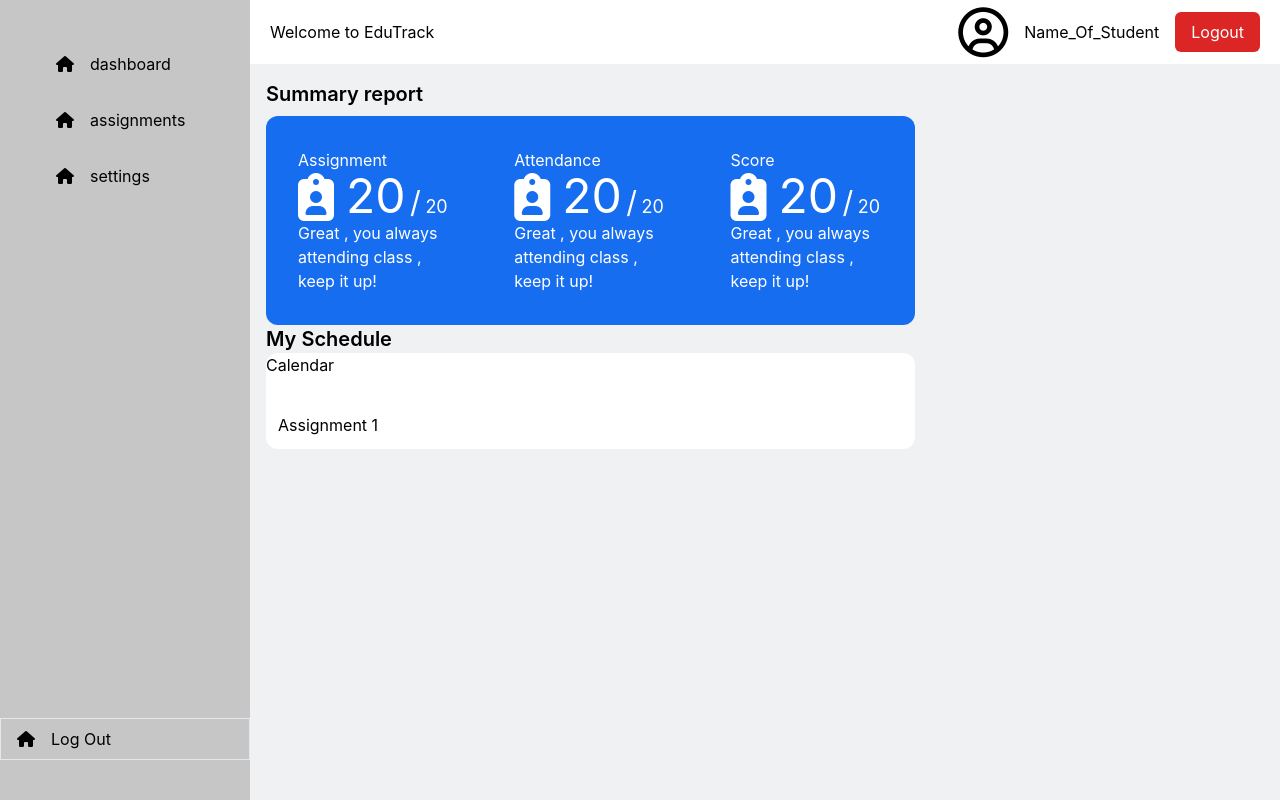
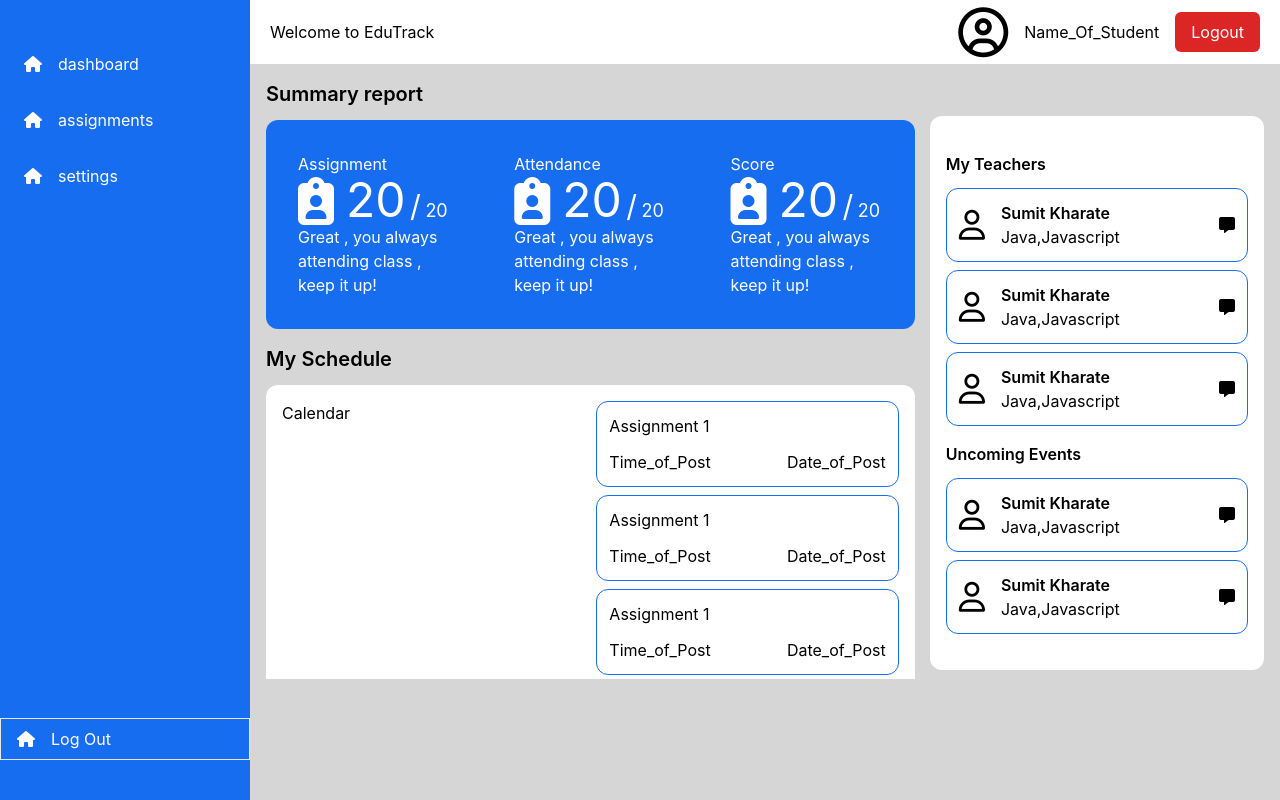
Before and after one commit to AnshulKahar2729/Assignment-grading-and-management-system, a React (Create React App) app in the folder packages/client/: page /dashboard/student in a window 1280 px wide. Built offline with nearby package versions, Linux system fonts and the light colour scheme.

Commit message:
Added student assignment section

```diff
--- a/packages/client/src/components/student/StudentSidebar.jsx
+++ b/packages/client/src/components/student/StudentSidebar.jsx
@@ -30,15 +30,15 @@ const StudentSidebar = () => {
   };
 
   return (
-    <div className='py-10 h-screen flex flex-col justify-between sidebar'>
-      <div className='ml-8 flex flex-col gap-2'>
+    <div className='py-10 h-screen flex flex-col justify-between sidebar bg-[#176DEF] text-white'>
+      <div className='flex flex-col gap-2'>
         {NAV.map((item) => (
           <Link to={item.link} key={item.title}>
             <div
               onClick={() => handleClick(item.title)}
               className={`flex items-center gap-4 px-6 py-3 rounded-l-xl nav-item ${
                 item.title === selectedItem
-                  ? 'bg-[#F0F1F3]'
+                  ? 'bg-[#d6d6d6]'
                   : 'bg-transparent'
               }`}
               id={item.title}
--- a/packages/client/src/index.css
+++ b/packages/client/src/index.css
@@ -21,6 +21,16 @@ html{
   padding: 0;
   box-sizing: border-box;
 }
+
+.hideScrollbar {
+  scrollbar-width: none;
+  -ms-overflow-style: none;
+
+  &::-webkit-scrollbar {
+    display: none;
+  }
+}
+
 .custom-container{
   max-width: 1200px;
 
@@ -34,10 +44,10 @@ html{
   background-color: rgba(128, 128, 128, 0.447);
 }
 
-@media (min-width:450px) {
+@media (min-width:640px) {
 .main-layout{
   display: grid;
-  grid-template-columns: 200px 1fr;
+  grid-template-columns: 1fr;
 }
 
 }
@@ -49,10 +59,11 @@ html{
     display: grid;
     grid-template-columns: 250px 1fr;
   }
+}
+/* md  */
+@media (min-width:768px) {
 
 }
-/* md  */
-@media (min-width:768px) {}
 /* lg  */
 @media (min-width:1024px) {}
 /* xl  */
--- a/packages/client/src/pages/student/StudentAssignments.jsx
+++ b/packages/client/src/pages/student/StudentAssignments.jsx
@@ -5,8 +5,57 @@ import StudentSidebarLayout from '../../layout/student/StudentSidebarLayout'
 const StudentAssignments = () => {
   return (
     <MainLayout>
-        <StudentSidebarLayout/>
-        <div className='bg-blue-500'>Student Ass</div>
+      <StudentSidebarLayout/>
+      <div className='bg-[#d6d6d6] lg:flex xl:flex-row p-4 gap-4 w-full h-screen overflow-hidden hideScrollbar'>
+
+      <div className='lg:w-[50%] h-full w-full rounded-lg bg-white flex flex-col gap-3 overflow-hidden'>
+        <p className='w-full text-center text-white border-b p-4 border-[#176DEF] bg-[#176DEF] font-bold'>Pending Submissions</p>
+        <div className='hideScrollbar flex px-4 flex-col gap-3 w-full overflow-y-auto rounded-lg scrollbar-hidden h-[300px] sm:h-[450px] xl:h-[598px]'>
+          <div>
+            <div className='border-b-2 p-4 border-blue-100'>
+              <p><span className='text-gray-600'>Title:</span> <span className='font-bold'>Assignment_Name</span></p>
+              <div className='flex justify-between items-center'>
+                <button className='mt-2 py-1 px-4 text-white text-sm bg-blue-600 hover:bg-blue-700 transition-all rounded-sm'>SUBMIT</button>
+                <p>Last Date: <span className='text-red-600'>28th Jan</span></p>
+              </div>
+            </div>
+
+            <div className='border-b-2 p-4 border-blue-100'>
+              <p><span className='text-gray-600'>Title:</span> <span className='font-bold'>Assignment_Name</span></p>
+              <div className='flex justify-between items-center'>
+                <button className='mt-2 py-1 px-4 text-white text-sm bg-blue-600 hover:bg-blue-700 transition-all rounded-sm'>SUBMIT</button>
+                <p>Last Date: <span className='text-red-600'>28th Jan</span></p>
+              </div>
+            </div>
+          </div>
+        </div>
+      </div>
+
+
+
+      <div className='lg:w-[50%] w-full rounded-lg bg-white flex flex-col gap-3 overflow-hidden'>
+        <p className='w-full text-center text-white border-b p-4 border-[#176DEF] bg-[#176DEF] font-bold'>Recent Submissions</p>
+        <div className='hideScrollbar flex px-4 flex-col gap-3 w-full overflow-y-auto rounded-lg scrollbar-hidden h-[300px] sm:h-[450px] xl:h-[598px]'>
+          <div>
+            <div className='border-b-2 p-4 border-blue-100'>
+              <p><span className='text-gray-600'>Title:</span> <span className='font-bold'>Assignment_Name</span></p>
+              <div className='flex justify-between items-center'>
+                <button className='mt-2 py-1 px-4 text-white text-sm bg-blue-600 hover:bg-blue-700 transition-all rounded-sm'>Download</button>
+                <p>Submission Date: <span className='text-red-600'>28th Jan</span></p>
+              </div>
+            </div>
+
+            <div className='border-b-2 p-4 border-blue-100'>
+              <p><span className='text-gray-600'>Title:</span> <span className='font-bold'>Assignment_Name</span></p>
+              <div className='flex justify-between items-center'>
+                <button className='mt-2 py-1 px-4 text-white text-sm bg-blue-600 hover:bg-blue-700 transition-all rounded-sm'>Download</button>
+                <p>Submission Date: <span className='text-red-600'>28th Jan</span></p>
+              </div>
+            </div>
+          </div>
+        </div>
+      </div>
+    </div>
     </MainLayout>
   )
 }
--- a/packages/client/src/pages/student/StudentDashboard.jsx
+++ b/packages/client/src/pages/student/StudentDashboard.jsx
@@ -6,7 +6,7 @@ const StudentDashboard = () => {
   return (
     <MainLayout>
       <StudentSidebarLayout />
-      <div className='bg-[#F0F1F3]'>
+      <div className='bg-[#d6d6d6] h-screen overflow-hidden'>
         <div className='w-full bg-white h-16 flex flex-row items-center justify-between px-5 '>
           <div className=''>Welcome to EduTrack</div>
           <div className='flex flex-row gap-4 items-center'>
@@ -18,11 +18,12 @@ const StudentDashboard = () => {
           </div>
         </div>
 
-        <div className='flex flex-row justify-between m-4'>
-          <div className='flex flex-col'>
-            <div className='flex flex-col gap-2'>
+        <div className='p-4 h-[631px] '>
+        <div className='flex flex-col xl:flex-row justify-between h-full overflow-y-scroll hideScrollbar'>
+          <div className='flex flex-col xl:w-[65%] w-full gap-4'>
+            <div className='flex flex-col gap-3'>
               <p className='text-xl font-semibold'>Summary report</p>
-              <section className=' grid grid-cols-3 bg-[#176DEF] text-white rounded-xl lg:w-[65%] w-full'>
+              <section className=' grid grid-cols-3 bg-[#176DEF] text-white rounded-xl w-full'>
                 <div className='p-8'>
                   <p>Assignment</p>
                   <div className='flex flex-row items-center gap-3'>
@@ -58,24 +59,79 @@ const StudentDashboard = () => {
                 </div>
               </section>
             </div>
-            <div className='flex flex-col'>
+            <div className='flex flex-col gap-3'>
               <p className='text-xl font-semibold'>My Schedule</p>
-              <section className='grid grid-rows-1 sm:grid-rows-2 bg-white text-black rounded-xl w-full lg:w-[65%]'>
+              <section className='grid grid-cols-1 lg:grid-cols-2 gap-4 lg:gap-3 bg-white text-black rounded-xl w-full p-4'>
                 <div>Calendar</div>
-                <div>
-                  <div className='p-3'>
+                <div className='flex flex-col gap-2'>
+                  <div className='p-3 flex flex-col gap-3 border border-[#176DEF] rounded-xl'>
                     <p>Assignment 1</p>
-                    <p><span></span> <span></span></p>
+                    <p className='flex flex-row justify-between'><span>Time_of_Post</span> <span>Date_of_Post</span></p>
+                  </div>
+                  <div className='p-3 flex flex-col gap-3 border border-[#176DEF] rounded-xl'>
+                    <p>Assignment 1</p>
+                    <p className='flex flex-row justify-between'><span>Time_of_Post</span> <span>Date_of_Post</span></p>
+                  </div>
+                  <div className='p-3 flex flex-col gap-3 border border-[#176DEF] rounded-xl'>
+                    <p>Assignment 1</p>
+                    <p className='flex flex-row justify-between'><span>Time_of_Post</span> <span>Date_of_Post</span></p>
                   </div>
                 </div>
               </section>
             </div>
           </div>
-          <div className=''>
-            <section></section>
-            <section></section>
+          <div className='mt-9 w-full xl:w-[33.5%] bg-white rounded-xl h-fit px-4 py-9 flex flex-col gap-4'>
+            <section className='flex flex-col gap-3 '>
+              <p className='text-[16px] font-semibold'>My Teachers</p>
+              <div className='flex flex-col w-full gap-2 overflow-y-scroll hideScrollbar'>
+                <div className='p-3 flex flex-row items-center justify-between gap-3 border border-[#176DEF] rounded-xl'>
+                  <div className='flex gap-4 items-center'>
+                    <i className="text-[30px] fa-regular fa-user"></i>
+                    <p className='flex flex-col'> <span className='font-semibold'>Sumit Kharate</span> <span>Java,Javascript</span> </p>
+                  </div>
+                  <i class="fa-solid fa-message"></i>
+                </div>
+                <div className='p-3 flex flex-row items-center justify-between gap-3 border border-[#176DEF] rounded-xl'>
+                  <div className='flex gap-4 items-center'>
+                    <i className="text-[30px] fa-regular fa-user"></i>
+                    <p className='flex flex-col'> <span className='font-semibold'>Sumit Kharate</span> <span>Java,Javascript</span> </p>
+                  </div>
+                  <i class="fa-solid fa-message"></i>
+                </div>
+                <div className='p-3 flex flex-row items-center justify-between gap-3 border border-[#176DEF] rounded-xl'>
+                  <div className='flex gap-4 items-center'>
+                    <i className="text-[30px] fa-regular fa-user"></i>
+                    <p className='flex flex-col'> <span className='font-semibold'>Sumit Kharate</span> <span>Java,Javascript</span> </p>
+                  </div>
+                  <i class="fa-solid fa-message"></i>
+                </div>
+              </div>
+            </section>
+            <section className='flex flex-col gap-3'>
+              <p className='text-[16px] font-semibold'>Uncoming Events</p>
+              <div className='flex flex-col w-full gap-2 overflow-y-scroll hideScrollbar'>
+                <div className='p-3 flex flex-row items-center justify-between gap-3 border border-[#176DEF] rounded-xl'>
+                  <div className='flex gap-4 items-center'>
+                    <i className="text-[30px] fa-regular fa-user"></i>
+                    <p className='flex flex-col'> <span className='font-semibold'>Sumit Kharate</span> <span>Java,Javascript</span> </p>
+                  </div>
+                  <i class="fa-solid fa-message"></i>
+                </div>
+                <div className='p-3 flex flex-row items-center justify-between gap-3 border border-[#176DEF] rounded-xl'>
+                  <div className='flex gap-4 items-center'>
+                    <i className="text-[30px] fa-regular fa-user"></i>
+                    <p className='flex flex-col'> <span className='font-semibold'>Sumit Kharate</span> <span>Java,Javascript</span> </p>
+                  </div>
+                  <i class="fa-solid fa-message"></i>
+                </div>
+              </div>
+            </section>
           </div>
         </div>
+        </div>
+
+
+
       </div>
     </MainLayout>
   );
```
